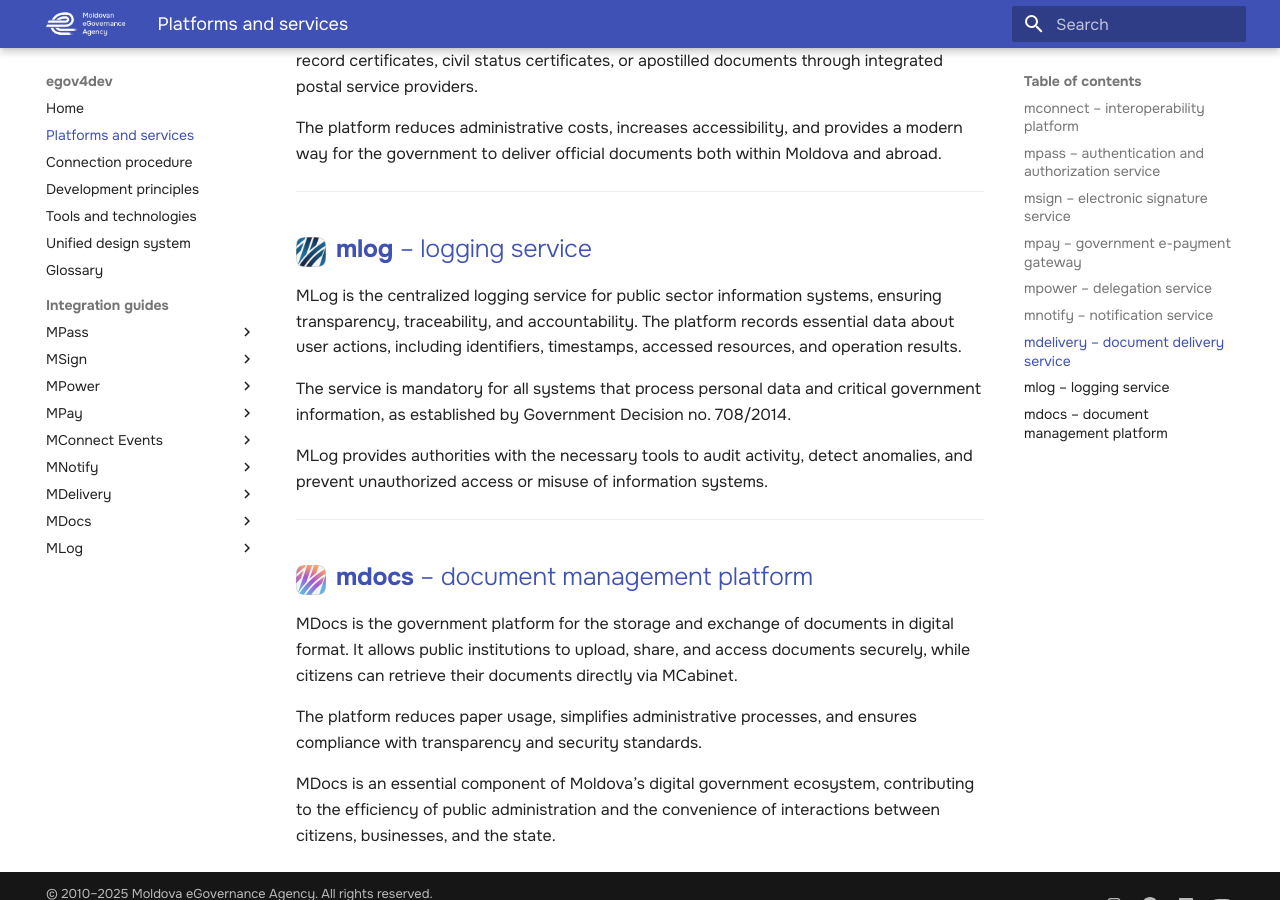
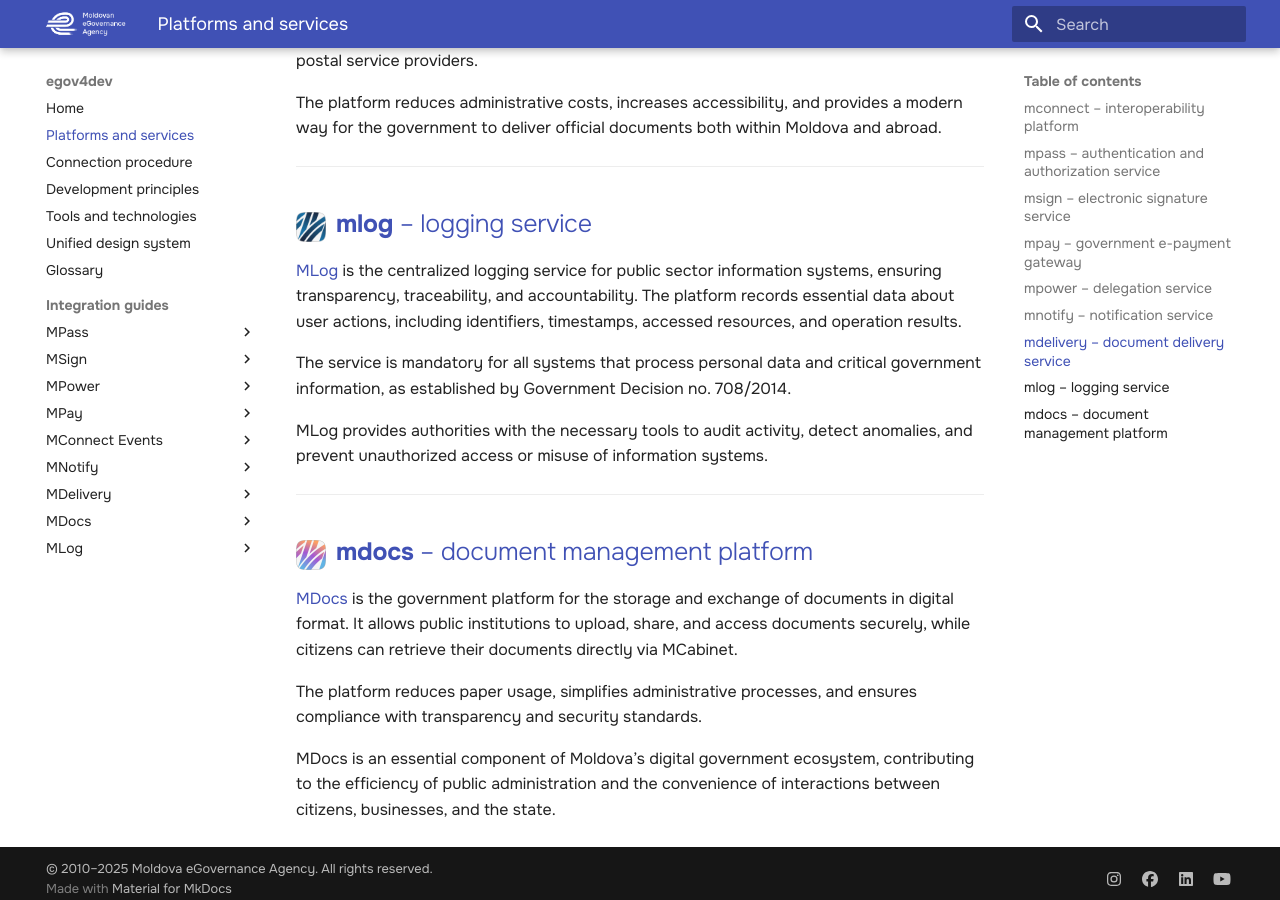
Before and after one commit to egov-moldova/egov4dev, an MkDocs documentation site: the page built from docs/platforms/services.md, in a window 1280 px wide and 900 px high, scrolled down 3534 px. Built offline with MkDocs 1.6.1 and Material for MkDocs 9.7.7, drawn with Linux system fonts in a browser that asks for light colours; part of the change alters nothing that is shown; some of the changed text lies outside the part shown.

```diff
--- a/docs/platforms/services.md
+++ b/docs/platforms/services.md
@@ -1,4 +1,4 @@
-Moldovan eGovernment Agency (MEGA) ecosystem is composed of a series of interconnected platforms and services, each with a specific role in the digital transformation of public services. Together, they create a secure, efficient, and citizen-centric digital environment.
+Moldovan e-government ecosystem is composed of a series of interconnected platforms and services, each with a specific role in the digital transformation of public services. Together, they create a secure, efficient, and citizen-centric digital environment.
 
 <img src="../../assets/mega-ecosystem.png" alt="EGOV ecosystem" width="100%" align="right"/>
 
@@ -75,7 +75,7 @@ The platform reduces administrative costs, increases accessibility, and provides
 
 ## <img src="../../assets/logos/mlog-logo.png" alt="mlog logo" width="30" align="left" style="margin: 5px 10px 0 0;"/> **mlog** – logging service
 
-MLog is the centralized logging service for public sector information systems, ensuring transparency, traceability, and accountability. The platform records essential data about user actions, including identifiers, timestamps, accessed resources, and operation results.
+[MLog](../guides/mlog) is the centralized logging service for public sector information systems, ensuring transparency, traceability, and accountability. The platform records essential data about user actions, including identifiers, timestamps, accessed resources, and operation results.
 
 The service is mandatory for all systems that process personal data and critical government information, as established by Government Decision no. 708/2014.
 
@@ -85,7 +85,7 @@ MLog provides authorities with the necessary tools to audit activity, detect ano
 
 ## <img src="../../assets/logos/mdocs-logo.png" alt="mdocs logo" width="30" align="left" style="margin: 5px 10px 0 0;"/> **mdocs** – document management platform
 
-MDocs is the government platform for the storage and exchange of documents in digital format. It allows public institutions to upload, share, and access documents securely, while citizens can retrieve their documents directly via MCabinet.
+[MDocs](../guides/mdocs) is the government platform for the storage and exchange of documents in digital format. It allows public institutions to upload, share, and access documents securely, while citizens can retrieve their documents directly via MCabinet.
 
 The platform reduces paper usage, simplifies administrative processes, and ensures compliance with transparency and security standards.
 
```
